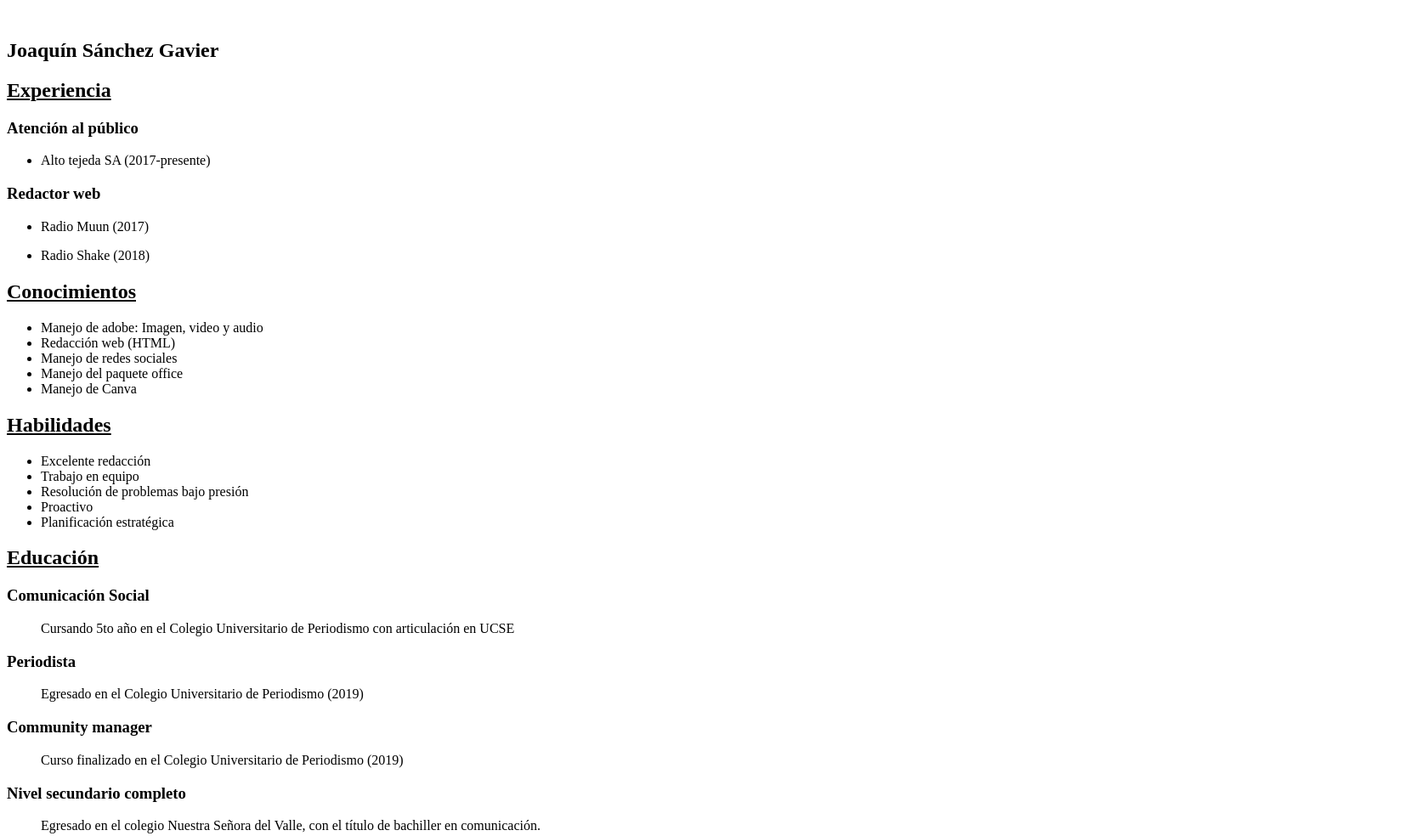
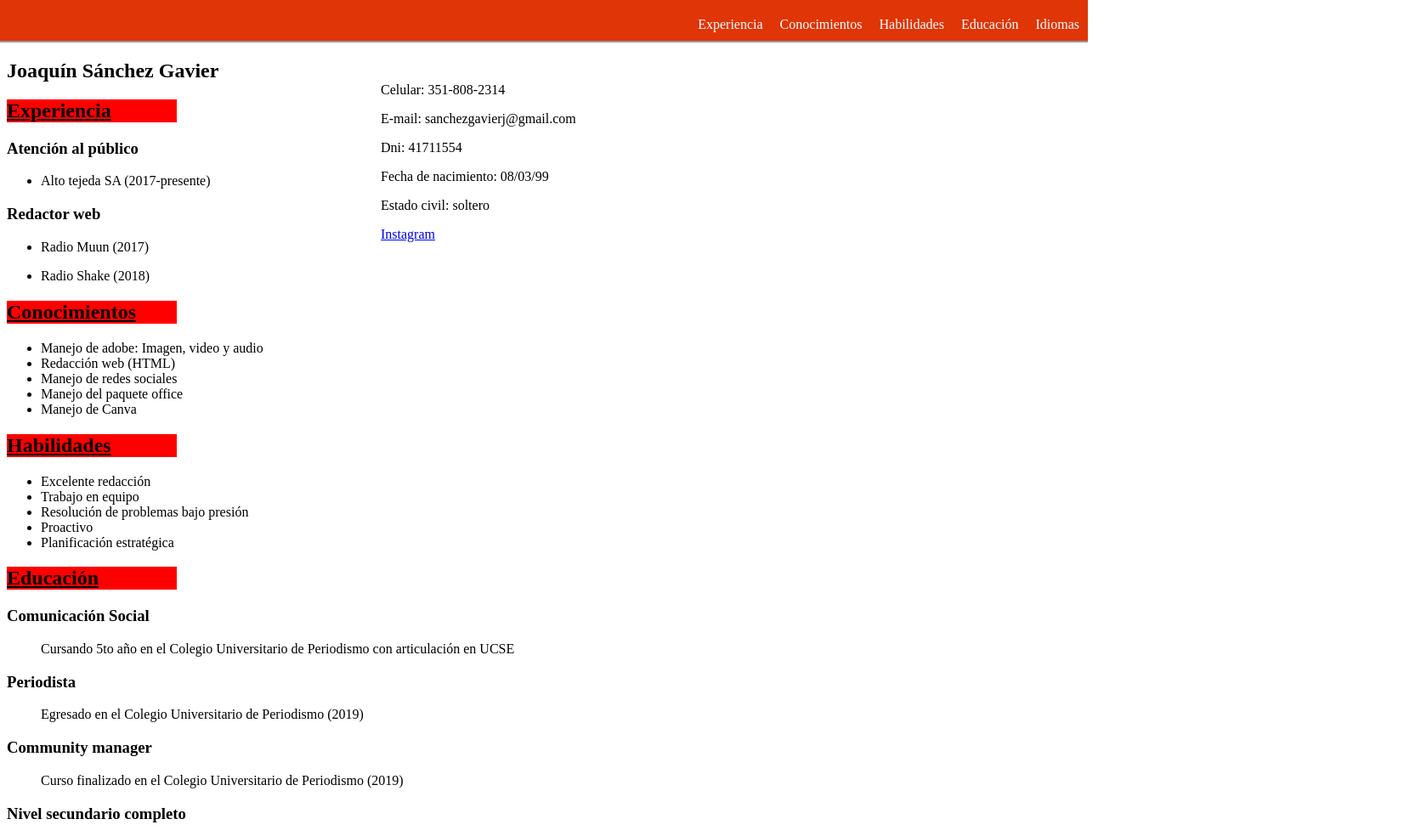
Before and after one commit to joaquinsg99/repositorio-front-conectado-con-el-git, a plain HTML site: page index.html in a window 1280 px wide. Shown: the top 984 px of the page at 85% size, 1672 px wide, since content can reach past the window. Drawn offline with Linux system fonts and the light colour scheme.

Commit message:
ultimo edit

```diff
--- a/index.html
+++ b/index.html
@@ -1,12 +1,12 @@
 <!DOCTYPE html>
 <html>
 <head>
-  <link rel="stylesheet" href="styles.css">
+  <link rel="stylesheet" href="style.css">
 </head>
 <body id="body1">
 
   <nav id="navbar">
-  <a id="nav-list" href="#projects" style="color: white;" > Experiencia </a>
+  <a id="nav-list" href="#experiencia" style="color: white;" > Experiencia </a>
   <a id="nav-list" href="#conocimientos" style="color: white;"> Conocimientos </a>
   <a id="nav-list" href="#habilidades" style="color: white;"> Habilidades </a>
   <a id="nav-list" href="#educacion" style="color: white;"> Educación </a>
@@ -17,7 +17,7 @@
  <h1> Joaquín Sánchez Gavier </h1>
 </section>
 
-<section class="secciones">
+<section class="secciones" id="experiencia">
 <h1 id="titulos-divisorios"> <u >Experiencia</u> </h1>
 <h3 id="subtitulos"> Atención al público </h3>
 <ul> <li> Alto tejeda SA (2017-presente)</li> </ul>
--- a/style.css
+++ b/style.css
@@ -31,6 +31,6 @@
  }
  #projects {
    position: relative;
-   bottom: 1050px;
+   bottom: 1000px;
    left: 400px;
  }
```
